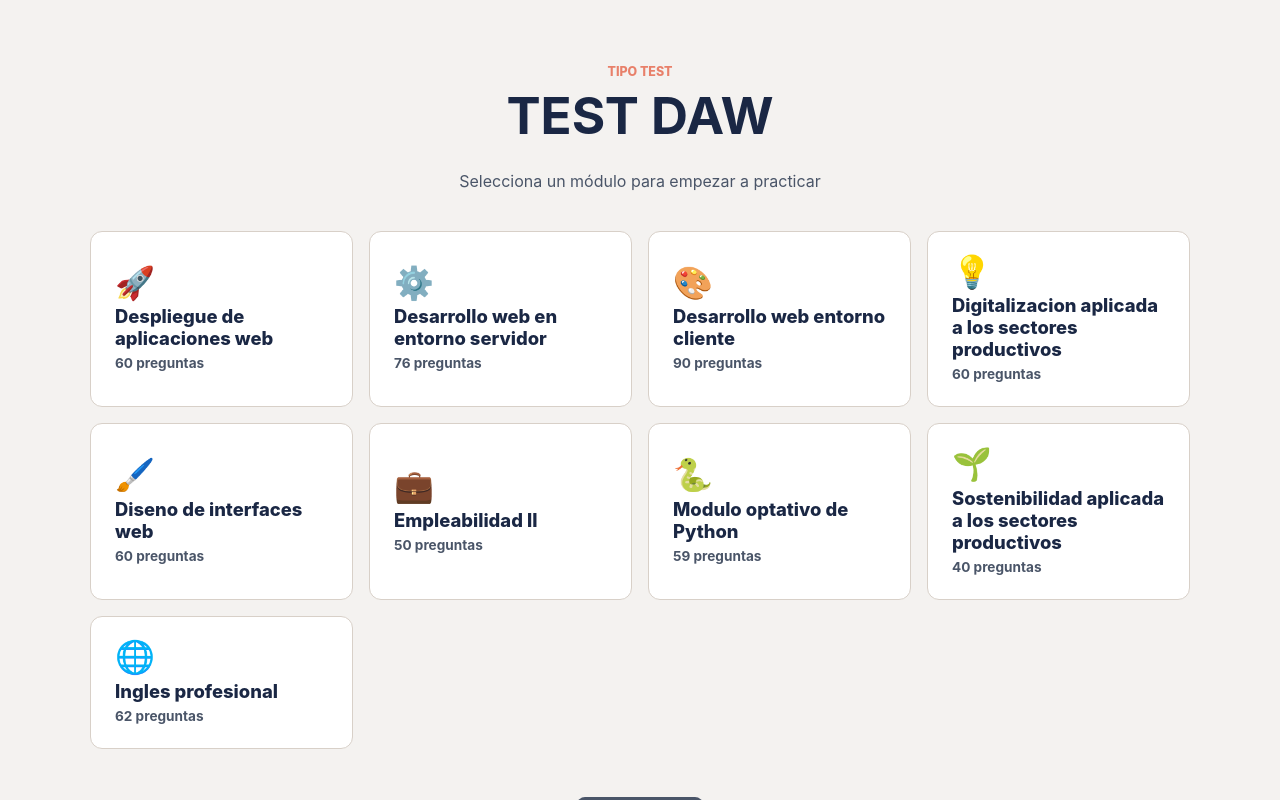
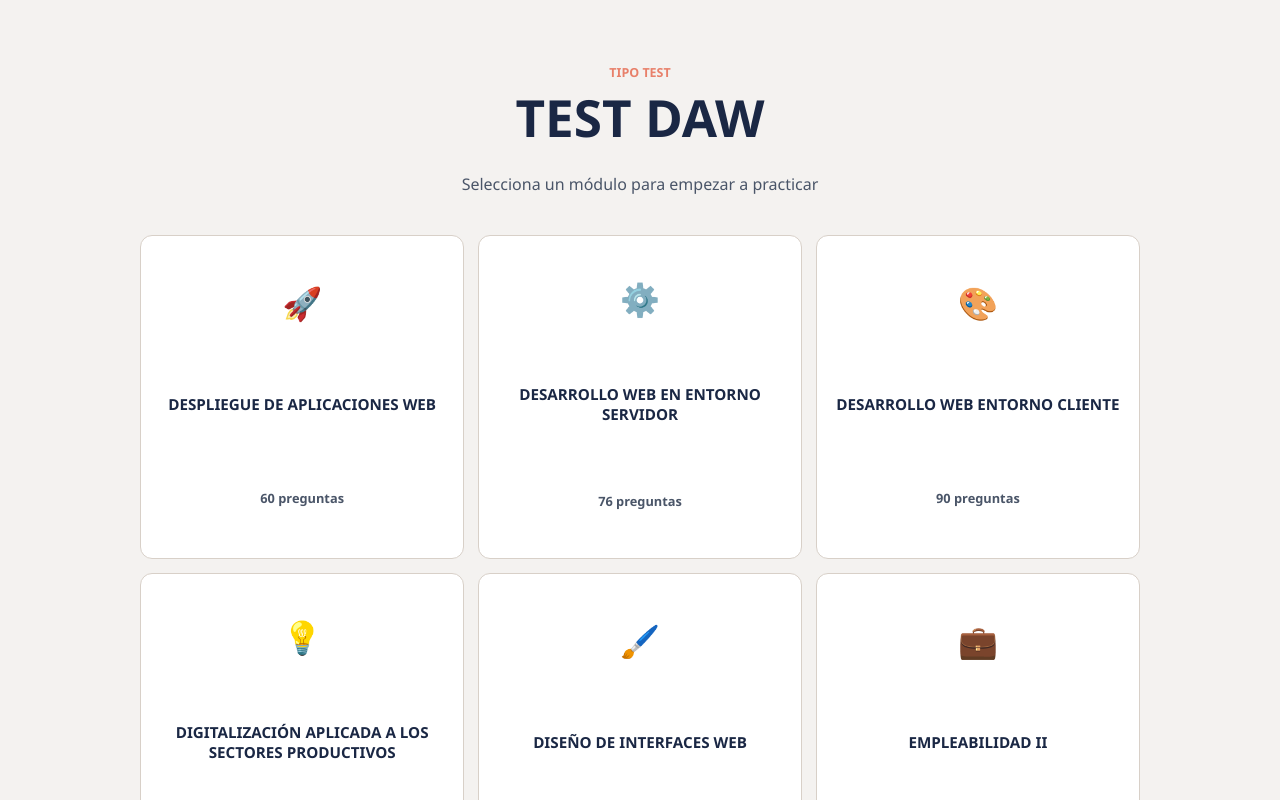
Before and after one commit to estelameedina/daw-tests, a Vue app: page / in a window 1280 px wide. Shown: the top 800 px of the page. Built offline with nearby package versions, Linux system fonts and the light colour scheme.

Commit message:
Diseño enfocado por módulo, tildes ortográficas, grid 3 columnas cuadradas, GitHub Pages config

```diff
--- a/package.json
+++ b/package.json
@@ -7,13 +7,15 @@
     "dev": "vite",
     "dev:mobile": "vite --host 0.0.0.0",
     "build": "vite build",
-    "preview": "vite preview"
+    "preview": "vite preview",
+    "deploy": "vite build && gh-pages -d dist"
   },
   "dependencies": {
     "vue": "^3.5.13"
   },
   "devDependencies": {
     "@vitejs/plugin-vue": "^5.2.4",
+    "gh-pages": "^6.3.0",
     "vite": "^5.4.11"
   }
 }
--- a/src/App.vue
+++ b/src/App.vue
@@ -297,21 +297,7 @@ function toggleHistory() {
 
     <template v-else>
       <section class="study-hero">
-        <div>
         <button type="button" class="back-button" @click="goHome">&larr; Volver</button>
-          <div class="hero-modules">
-            <div class="module-switcher">
-              <button
-                v-for="module in modules"
-                :key="module.id"
-                type="button"
-                class="module-button"
-                :class="module.id === activeModuleId ? 'active' : ''"
-                @click="switchModule(module.id)"
-              >
-                {{ module.title }}
-              </button>
-            </div>
         <div v-if="activeModule.questionSets?.length > 1" class="question-set-switcher" aria-label="Tipo de test">
           <button
             v-for="set in activeModule.questionSets"
@@ -324,35 +310,19 @@ function toggleHistory() {
             {{ set.title }}
           </button>
         </div>
-          </div>
-          <div class="intro-actions">
-            <button type="button" class="secondary" @click="toggleHistory">
-              {{ showHistory ? 'Cerrar historial' : 'Ver historial' }}
+        <div class="hero-info">
+          <span class="hero-icon">{{ activeModule.icon }}</span>
+          <strong>{{ activeModule.title }}</strong>
+          <span class="muted">{{ activeQuestionSet.title }}</span>
+          <span class="hero-stats">{{ totalAttempts }} intentos &middot; {{ globalBestAttempt ? globalBestAttempt.porcentaje + '% mejor nota' : 'Sin notas' }}</span>
+          <button type="button" class="secondary hero-history-btn" @click="toggleHistory">
+            {{ showHistory ? 'Cerrar historial' : 'Historial' }}
           </button>
-          </div>
-        </div>
-
-        <div class="hero-panel">
-          <span class="panel-label">Ahora mismo</span>
-          <strong>{{ activeModule.title }}</strong>
-          <span>{{ activeQuestionSet.title }}</span>
-          <div class="hero-stats">
-            <span>{{ totalAttempts }} intentos</span>
-            <span v-if="globalBestAttempt">{{ globalBestAttempt.porcentaje }}% mejor nota</span>
-            <span v-else>Sin notas todavía</span>
-          </div>
         </div>
       </section>
 
-      <section class="card">
-      <section id="test-section">
+      <section id="test-section" class="card">
       <div class="mobile-selectors">
-        <label>
-          Modulo
-          <select :value="activeModuleId" @change="handleModuleSelect">
-            <option v-for="module in modules" :key="module.id" :value="module.id">{{ module.title }}</option>
-          </select>
-        </label>
         <label v-if="activeModule.questionSets?.length > 1">
           Bloque
           <select :value="activeQuestionSetId" @change="handleQuestionSetSelect">
@@ -360,14 +330,10 @@ function toggleHistory() {
           </select>
         </label>
       </div>
-      <h2>Zona de preguntas</h2>
-      <p class="muted"><strong>Modulo:</strong> {{ activeModule.title }}</p>
-      <p class="muted"><strong>Modo:</strong> {{ activeQuestionSet.title }}</p>
-      <p class="muted">Responde las {{ total }} preguntas, una cada vez. Las opciones aparecen en orden aleatorio.</p>
+      <p class="muted">Responde las {{ total }} preguntas. Las opciones aparecen en orden aleatorio.</p>
 
       <div v-if="!finished" class="quiz-status">
         <div class="quiz-status-top">
-          <span class="progress">Pregunta {{ currentQuestionNumber }} / {{ total }}</span>
           <span class="answered-pill">Contestadas: {{ answeredCount }} / {{ total }}</span>
           <span class="answered-pill">Repasar: {{ flaggedCount }}</span>
         </div>
@@ -436,7 +402,7 @@ function toggleHistory() {
             </div>
           </div>
         </div>
-        <button type="button" @click="resetQuiz">Repetir test</button>
+        <button type="button" class="retry-button" @click="resetQuiz">Repetir test</button>
 
         <h3>Detalle por pregunta</h3>
         <article
@@ -462,7 +428,6 @@ function toggleHistory() {
           <p v-else class="correct-state"><strong>Correcta.</strong></p>
           <p v-if="item.marcadaParaRepasar" class="flagged-note"><strong>Marcada para repasar.</strong></p>
         </article>
-      </section>
       </section>
     </section>
     </template>
--- a/src/modules.js
+++ b/src/modules.js
@@ -72,14 +72,14 @@ export const modules = [
   },
   {
     id: "digitalizacion",
-    title: "Digitalizacion aplicada a los sectores productivos",
+    title: "Digitalización aplicada a los sectores productivos",
     icon: "💡",
     questions: questionsDigitalizacion,
     questionSets: buildQuestionSets("digitalizacion", questionsDigitalizacion)
   },
   {
     id: "diseno-interfaces",
-    title: "Diseno de interfaces web",
+    title: "Diseño de interfaces web",
     icon: "🖌️",
     questions: questionsDisenoInterfaces,
     questionSets: buildQuestionSets("diseno-interfaces", questionsDisenoInterfaces)
@@ -93,7 +93,7 @@ export const modules = [
   },
   {
     id: "python-optativo",
-    title: "Modulo optativo de Python",
+    title: "Módulo optativo de Python",
     icon: "🐍",
     questions: questionsPythonOptativo,
     questionSets: buildQuestionSets("python-optativo", questionsPythonOptativo)
@@ -107,7 +107,7 @@ export const modules = [
   },
   {
     id: "ingles-profesional",
-    title: "Ingles profesional",
+    title: "Inglés profesional",
     icon: "🌐",
     questions: questionsInglesProfesional,
     questionSets: buildQuestionSets("ingles-profesional", questionsInglesProfesional)
--- a/src/style.css
+++ b/src/style.css
@@ -1,5 +1,5 @@
 :root {
-  font-family: Inter, "Segoe UI", system-ui, sans-serif;
+  font-family: "Segoe UI", Tahoma, Geneva, Verdana, sans-serif;
   color: #1a2744;
   background: #f4f2f0;
 }
@@ -30,10 +30,9 @@ input {
 }
 
 .study-hero {
-  display: grid;
-  grid-template-columns: minmax(0, 1fr) 260px;
-  gap: 1rem;
-  align-items: stretch;
+  display: flex;
+  flex-direction: column;
+  gap: 0.75rem;
   padding: 1.2rem;
   border: 1px solid #d8d0c8;
   border-radius: 8px;
@@ -47,11 +46,45 @@ input {
   padding: 0.2rem 0.4rem;
   min-height: auto;
   font-weight: 600;
-  margin-bottom: 0.4rem;
+  align-self: flex-start;
 }
 
 .back-button:hover {
   background: #e8e4e0;
+}
+
+.hero-info {
+  display: flex;
+  align-items: center;
+  gap: 0.65rem;
+  flex-wrap: wrap;
+}
+
+.hero-info .hero-icon {
+  font-size: 1.6rem;
+  line-height: 1;
+}
+
+.hero-info strong {
+  font-size: 1.05rem;
+  color: #1a2744;
+}
+
+.hero-info .muted {
+  font-size: 0.85rem;
+}
+
+.hero-stats {
+  font-size: 0.8rem;
+  color: #4a5568;
+  margin-left: auto;
+}
+
+.hero-history-btn {
+  margin-left: auto;
+  min-height: 2rem;
+  padding: 0.3rem 0.7rem;
+  font-size: 0.85rem;
 }
 
 .home-hero {
@@ -63,12 +96,17 @@ input {
   justify-content: center;
 }
 
+.home-actions {
+  display: flex;
+  justify-content: center;
+}
+
 .module-grid {
   display: grid;
-  grid-template-columns: repeat(auto-fill, minmax(320px, 1fr));
-  gap: 1.2rem;
-  margin-top: 2rem;
-  max-width: 1100px;
+  grid-template-columns: repeat(3, 1fr);
+  gap: 0.85rem;
+  margin-top: 1.5rem;
+  max-width: 1000px;
   width: 100%;
   margin-left: auto;
   margin-right: auto;
@@ -76,67 +114,15 @@ input {
 
 .module-card {
   display: grid;
-  gap: 0.6rem;
-  padding: 2rem 1.8rem;
-  border: 1px solid #d8d0c8;
-  border-radius: 16px;
-  background: #ffffff;
-  cursor: pointer;
-  text-align: left;
-  min-height: 170px;
-  align-content: center;
-  transition: box-shadow 0.2s, border-color 0.2s, transform 0.15s;
-}
-
-.module-card:hover {
-  border-color: #e8806a;
-  box-shadow: 0 10px 30px #1a274418;
-  transform: translateY(-3px);
-}
-
-.module-card-icon {
-  font-size: 2.4rem;
-  line-height: 1;
-}
-
-.module-card-title {
-  font-size: 1.25rem;
-  font-weight: 800;
-  color: #1a2744;
-}
-
-.module-card-count {
-  font-size: 0.9rem;
-  color: #4a5568;
-}
-
-.home-hero h1 {
-  max-width: none;
-}
-
-.home-actions {
-  display: flex;
-  justify-content: center;
-}
-
-.module-grid {
-  display: grid;
-  grid-template-columns: repeat(auto-fill, minmax(260px, 1fr));
-  gap: 1rem;
-  margin-top: 1.5rem;
-}
-
-.module-card {
-  display: grid;
-  gap: 0.4rem;
-  padding: 1.5rem;
+  place-items: center;
+  text-align: center;
+  gap: 0.3rem;
+  padding: 1rem;
   border: 1px solid #d8d0c8;
   border-radius: 12px;
   background: #ffffff;
   cursor: pointer;
-  text-align: left;
-  min-height: 130px;
-  align-content: center;
+  aspect-ratio: 1;
   transition: box-shadow 0.2s, border-color 0.2s, transform 0.15s;
 }
 
@@ -152,13 +138,14 @@ input {
 }
 
 .module-card-title {
-  font-size: 1.15rem;
+  font-size: 0.95rem;
   font-weight: 800;
   color: #1a2744;
+  text-transform: uppercase;
 }
 
 .module-card-count {
-  font-size: 0.85rem;
+  font-size: 0.8rem;
   color: #4a5568;
 }
 
@@ -201,37 +188,11 @@ h3 {
   color: #4a5568;
 }
 
-.intro-actions,
 .quiz-actions,
 .history-actions {
   display: flex;
   flex-wrap: wrap;
   gap: 0.55rem;
-}
-
-.hero-panel {
-  display: grid;
-  align-content: space-between;
-  gap: 0.75rem;
-  padding: 1rem;
-  border-radius: 8px;
-  background: #1a2744;
-  color: #ffffff;
-}
-
-.hero-panel strong {
-  font-size: 1.25rem;
-}
-
-.hero-panel span {
-  color: #fde8e0;
-}
-
-.hero-stats {
-  display: grid;
-  gap: 0.35rem;
-  padding-top: 0.8rem;
-  border-top: 1px solid #ffffff26;
 }
 
 .card {
@@ -242,22 +203,10 @@ h3 {
   box-shadow: 0 14px 30px #1a27440f;
 }
 
-.hero-modules {
-  margin: 0.6rem 0;
-}
-
-.module-switcher,
 .question-set-switcher {
   display: flex;
   flex-wrap: wrap;
   gap: 0.35rem;
-}
-
-.hero-modules .module-switcher {
-  margin-bottom: 0.35rem;
-}
-
-.question-set-switcher {
   padding: 0.35rem;
   border: 1px solid #d8d0c8;
   border-radius: 8px;
@@ -306,12 +255,10 @@ button:disabled {
 }
 
 .secondary,
-.module-button,
 .question-set-button {
   background: #4a5568;
 }
 
-.module-button.active,
 .question-set-button.active {
   background: #e8806a;
 }
@@ -375,8 +322,18 @@ button:disabled {
 
 .question-jump {
   display: flex;
-  flex-wrap: wrap;
   gap: 0.35rem;
+  overflow-x: auto;
+  padding-bottom: 0.3rem;
+}
+
+.question-jump::-webkit-scrollbar {
+  height: 4px;
+}
+
+.question-jump::-webkit-scrollbar-thumb {
+  background: #d8d0c8;
+  border-radius: 4px;
 }
 
 .question-jump-button {
@@ -577,6 +534,18 @@ button:disabled {
   font-weight: 800;
 }
 
+.retry-button {
+  display: block;
+  width: 100%;
+  max-width: 300px;
+  margin: 1rem auto;
+  padding: 0.9rem 1.5rem;
+  font-size: 1.1rem;
+  font-weight: 800;
+  background: #1a2744;
+  border-radius: 10px;
+}
+
 .review {
   margin: 0.65rem 0;
   padding: 0.8rem;
@@ -676,21 +645,27 @@ button:disabled {
   transform: translateY(-10px);
 }
 
-@media (max-width: 880px) {
-  .study-hero {
-    grid-template-columns: 1fr;
-  }
 
-  .hero-modules .module-switcher {
-    flex-wrap: wrap;
-  }
-}
 
 @media (max-width: 720px) {
   .page {
     width: 100%;
     margin: 0;
     padding: 0.6rem;
+  }
+
+  .module-grid {
+    grid-template-columns: repeat(2, 1fr);
+    max-width: 500px;
+    gap: 0.7rem;
+  }
+
+  .module-card-icon {
+    font-size: 1.6rem;
+  }
+
+  .module-card-title {
+    font-size: 0.8rem;
   }
 
   .study-hero,
@@ -703,12 +678,11 @@ button:disabled {
     font-size: 2rem;
   }
 
-  .module-switcher,
   .question-set-switcher {
     display: none;
   }
 
-  .hero-modules {
+  .hero-history-btn {
     display: none;
   }
 
@@ -758,8 +732,18 @@ button:disabled {
   }
 
   .question-jump {
-    max-height: 7.5rem;
-    overflow: auto;
-    padding-bottom: 0.15rem;
+    overflow-x: auto;
+    flex-wrap: nowrap;
+    padding-bottom: 0.3rem;
+  }
+
+  .hero-info {
+    flex-direction: column;
+    align-items: flex-start;
+    gap: 0.35rem;
+  }
+
+  .hero-stats {
+    margin-left: 0;
   }
 }
--- a/vite.config.js
+++ b/vite.config.js
@@ -2,5 +2,6 @@ import { defineConfig } from "vite";
 import vue from "@vitejs/plugin-vue";
 
 export default defineConfig({
-  plugins: [vue()]
+  plugins: [vue()],
+  base: "/daw-tests/"
 });
```
Also changed, not shown: 2 other files (tests, documents, lock files or other folders). Lines whose indentation alone changed are shown as unchanged.
